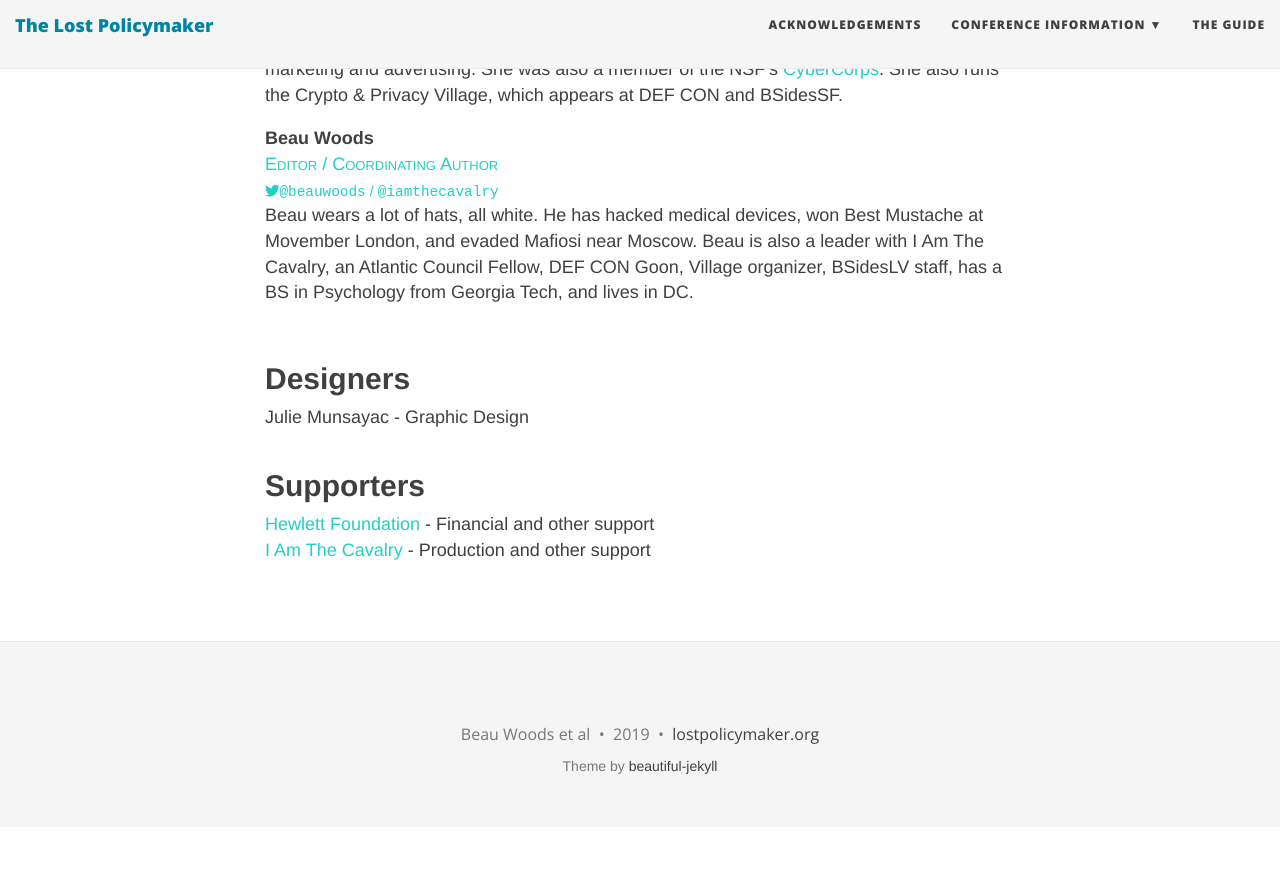
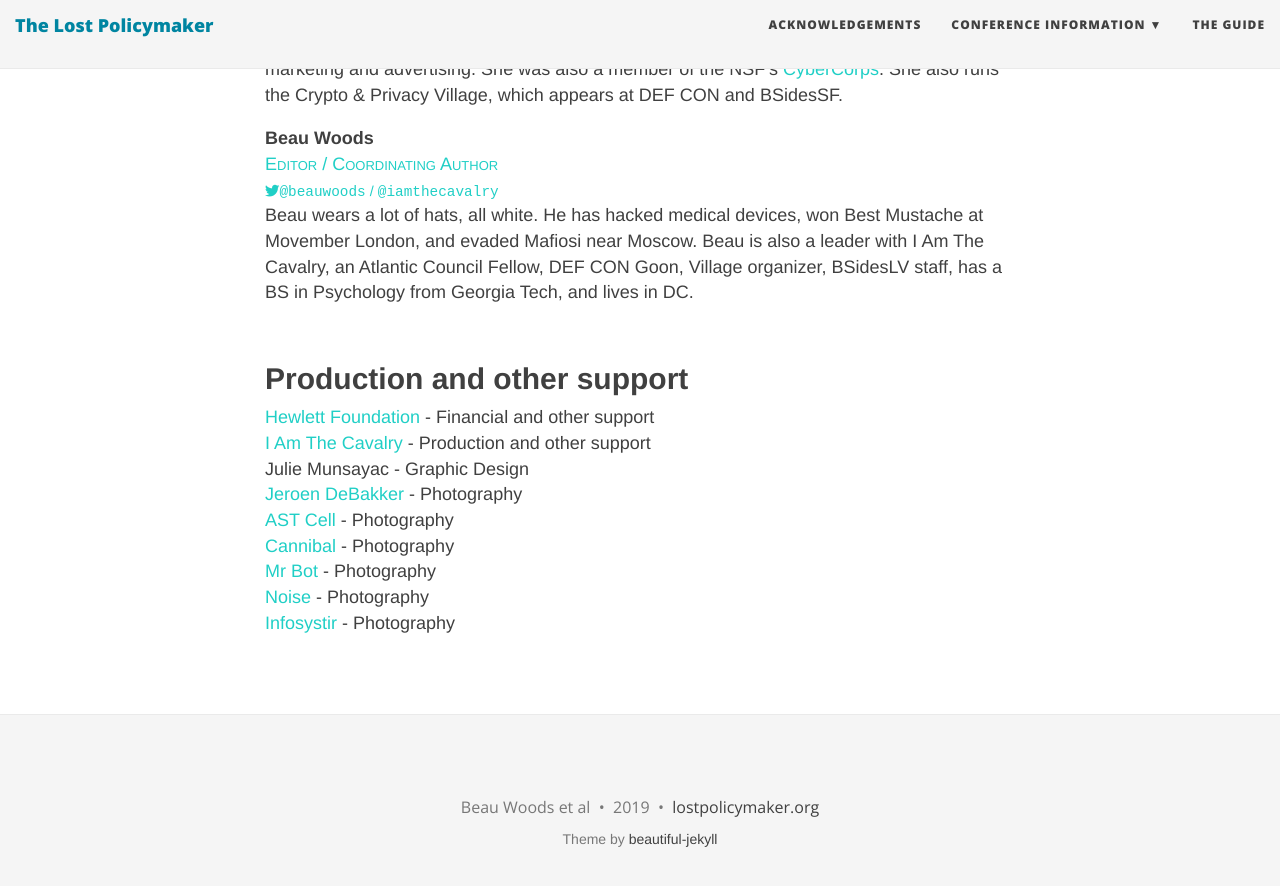
Before and after one commit to lostpolicymaker/lostpolicymaker.github.io, a Jekyll site: the page built from acknowledgements.md, in a window 1280 px wide and 900 px high, scrolled down 1577 px. Shown: the top 886 px of the window. Built offline with Jekyll 4.4.1, drawn with Linux system fonts in a browser that asks for light colours; nearby versions of some CDN libraries; before the commit the page ends 2404 px from its top, so only the background shows below that.

Commit message:
Update acknowledgements.md

```diff
--- a/acknowledgements.md
+++ b/acknowledgements.md
@@ -32,9 +32,13 @@
 * **Beau Woods** <br /><span class="acktitle">Editor / Coordinating Author</span> <br /> <span class="biossocial"><i class="fab fa-twitter"></i>[@beauwoods](https://twitter.com/beauwoods) / [@iamthecavalry](https://twitter.com/iamthecavalry)
   + Beau wears a lot of hats, all white. He has hacked medical devices, won Best Mustache at Movember London, and evaded Mafiosi near Moscow. Beau is also a leader with I Am The Cavalry, an Atlantic Council Fellow, DEF CON Goon, Village organizer, BSidesLV staff, has a BS in Psychology from Georgia Tech, and lives in DC.
 
-## Designers
+## Production and other support
+* [Hewlett Foundation](https://hewlett.org) - Financial and other support
+* [I Am The Cavalry](https://iamthecavalry.org) - Production and other support
 * Julie Munsayac - Graphic Design
-
-## Supporters
-* [Hewlett Foundation](htps://hewlett.org) - Financial and other support
-* [I Am The Cavalry](https://iamthecavalry.org) - Production and other support
+* [Jeroen DeBakker](https://www.jdebakker.com/cyber-security-2) - Photography
+* [AST Cell](https://hackerphotos.com/index.php?/category/35) - Photography
+* [Cannibal](https://media.defcon.org/DEF%20CON%2026/DEF%20CON%2026%20pictures/DEF%20CON%2026%20Cannibal%20pictures/) - Photography
+* [Mr Bot](https://media.defcon.org/DEF%20CON%2026/DEF%20CON%2026%20pictures/DEF%20CON%2026%20Mr_Bot%20pictures/) - Photography
+* [Noise](https://media.defcon.org/DEF%20CON%2026/DEF%20CON%2026%20pictures/DEF%20CON%2026%20Noise%20pictures/) - Photography
+* [Infosystir](https://media.defcon.org/DEF%20CON%2026/DEF%20CON%2026%20pictures/DEF%20CON%2026%20infosystir%20pictures/) - Photography
```
